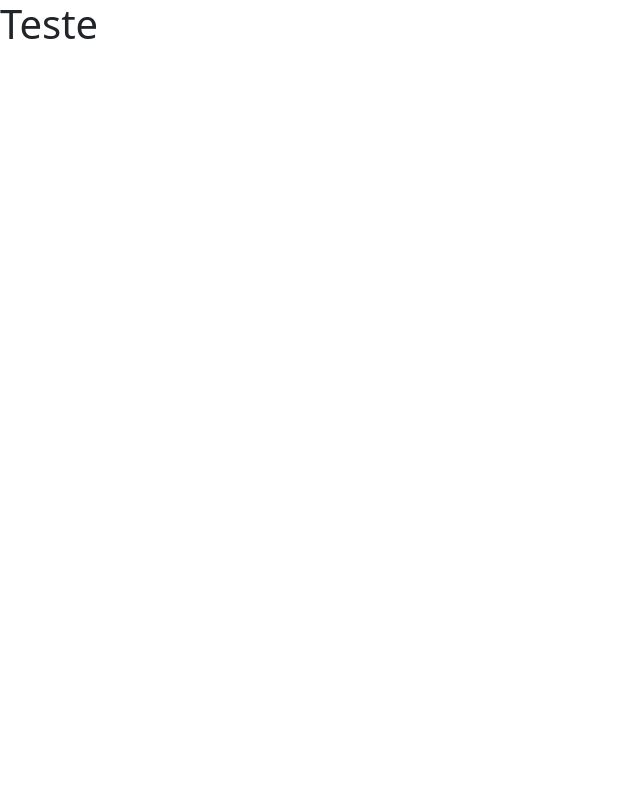
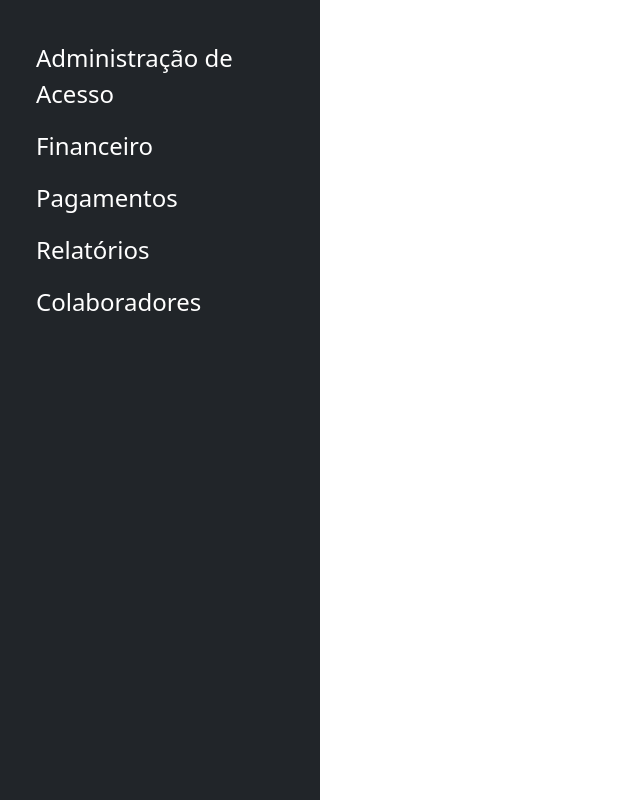
Before and after one commit to code-Yagami/ProjetoMaroto, an Angular app: page /inicio in a window 1280 px wide. Shown: the whole page, without its empty margins (0-640 px from the left). Built offline with nearby package versions, Linux system fonts and the light colour scheme.

Commit message:
feat: desenvolve o corpo e estilo do navbar

```diff
--- a/src/app/components/navbar/navbar.component.html
+++ b/src/app/components/navbar/navbar.component.html
@@ -1 +1,63 @@
-<p>navbar works!</p>
+<div class="container-fluid">
+  <div class="row flex-nowrap">
+    <div class="sidebar bg-dark col-auto col-md-4 col-lg-3 col-md-2 min-vh-100 d-flex flex-column justify-content-between">
+      <div class="bg-dark p-2">
+
+        <ul class="nav nav-pills flex-column mt-4">
+
+          <!-- Item com submenu à direita -->
+          <li class="nav-item py-2 py-sm-0 position-relative">
+            <a href="#" class="nav-link text-white">
+              <i class="fs-5 fa fa-gauge"></i><span class="fs-4 d-none d-sm-inline">Administração de Acesso</span>
+            </a>
+            <ul class="submenu">
+              <li><a href="#" class="nav-link">Alterar Senha</a></li>
+            </ul>
+          </li>
+
+          <!-- Outro item com submenu à direita -->
+          <li class="nav-item py-2 py-sm-0 position-relative">
+            <a href="#" class="nav-link text-white">
+              <i class="fs-5 fa fa-table-list"></i><span class="fs-4 d-none d-sm-inline">Financeiro</span>
+            </a>
+            <ul class="submenu">
+              <li><a href="#" class="nav-link">Despesas</a></li>
+            </ul>
+          </li>
+
+          <li class="nav-item py-2 py-sm-0 position-relative">
+            <a href="#" class="nav-link text-white">
+              <i class="fs-5 fa fa-table-list"></i><span class="fs-4 d-none d-sm-inline">Pagamentos</span>
+            </a>
+            <ul class="submenu">
+              <li><a href="#" class="nav-link">Adiantamentos</a></li>
+              <li><a href="#" class="nav-link">Emprestimos</a></li>
+            </ul>
+          </li>
+
+          <li class="nav-item py-2 py-sm-0 position-relative">
+            <a href="#" class="nav-link text-white">
+              <i class="fs-5 fa fa-table-list"></i><span class="fs-4 d-none d-sm-inline">Relatórios</span>
+            </a>
+            <ul class="submenu">
+              <li><a href="#" class="nav-link">Aniverssários</a></li>
+            </ul>
+          </li>
+
+          <li class="nav-item py-2 py-sm-0 position-relative">
+            <a href="#" class="nav-link text-white">
+              <i class="fs-5 fa fa-table-list"></i><span class="fs-4 d-none d-sm-inline">Colaboradores</span>
+            </a>
+            <ul class="submenu">
+              <li><a href="#" class="nav-link">Aniverssários</a></li>
+              <li><a href="#" class="nav-link">Manutenção Colaboradores</a></li>
+              <li><a href="#" class="nav-link">Férias</a></li>
+              <li><a href="#" class="nav-link">Holerites</a></li>
+            </ul>
+          </li>
+
+        </ul>
+      </div>
+    </div>
+  </div>
+</div>
--- a/src/app/components/navbar/navbar.component.scss
+++ b/src/app/components/navbar/navbar.component.scss
@@ -0,0 +1,39 @@
+.nav-pills {
+  .nav-item {
+    > .nav-link:hover {
+      background-color: #243650;
+    }
+
+    &:hover {
+      .submenu {
+        display: block;
+      }
+    }
+  }
+}
+
+/* Estilização dos submenus para abrir à direita */
+.submenu {
+  display: none;
+  position: absolute;
+  top: 0;
+  left: 100%;
+  min-width: 200px;
+  background-color: #2a4059;
+  padding: 0;
+  list-style: none;
+
+  .nav-link {
+    color: #b0c4de;
+    padding: 10px;
+
+    &:hover {
+      background-color: #F4BC1D;
+      color: white;
+    }
+  }
+}
+
+.imgs{
+  background-color: #141B23;
+}
--- a/src/app/routes/inicio/inicio.component.html
+++ b/src/app/routes/inicio/inicio.component.html
@@ -1 +1 @@
-<h1>Teste</h1>
+<app-navbar></app-navbar>
--- a/src/app/routes/inicio/inicio.component.ts
+++ b/src/app/routes/inicio/inicio.component.ts
@@ -1,9 +1,10 @@
 import { Component } from '@angular/core';
+import { NavbarComponent } from '../../components/navbar/navbar.component';
 
 @Component({
   selector: 'app-inicio',
   standalone: true,
-  imports: [],
+  imports: [NavbarComponent],
   templateUrl: './inicio.component.html',
   styleUrl: './inicio.component.scss'
 })
```
